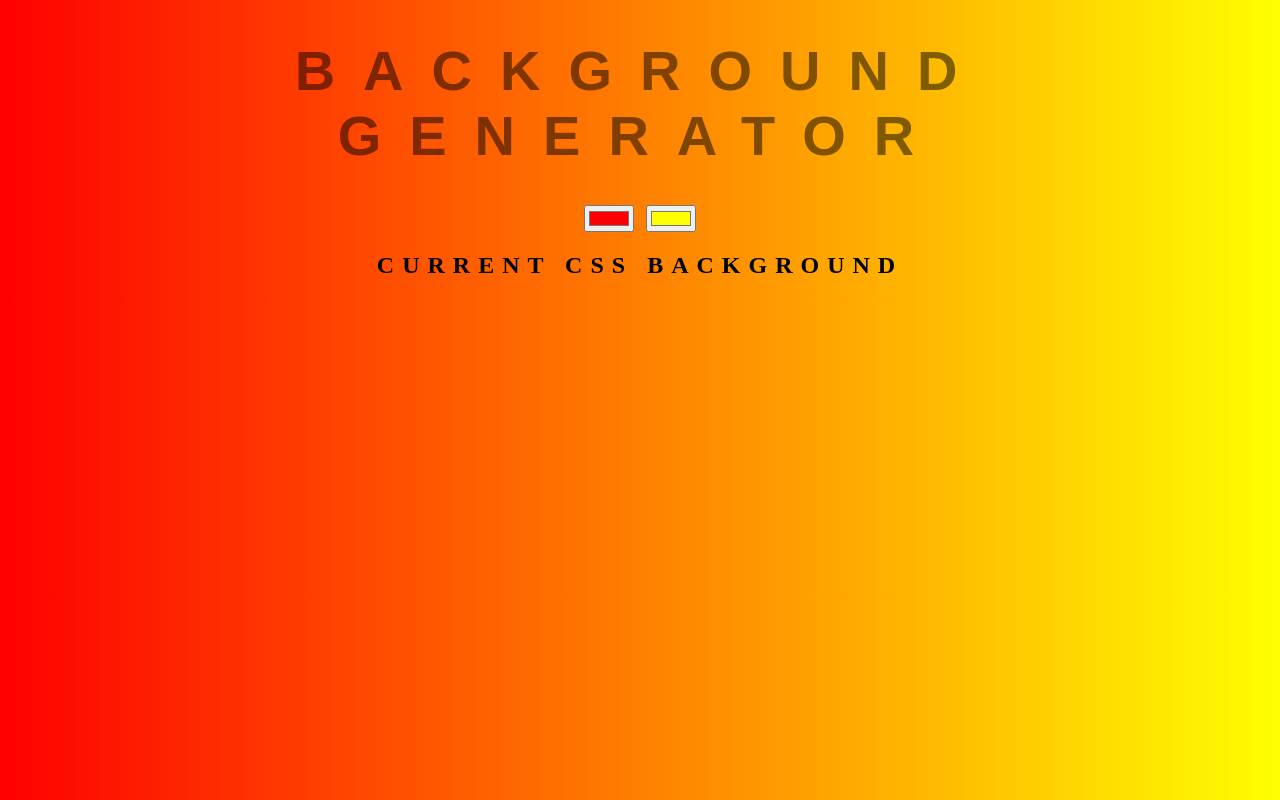
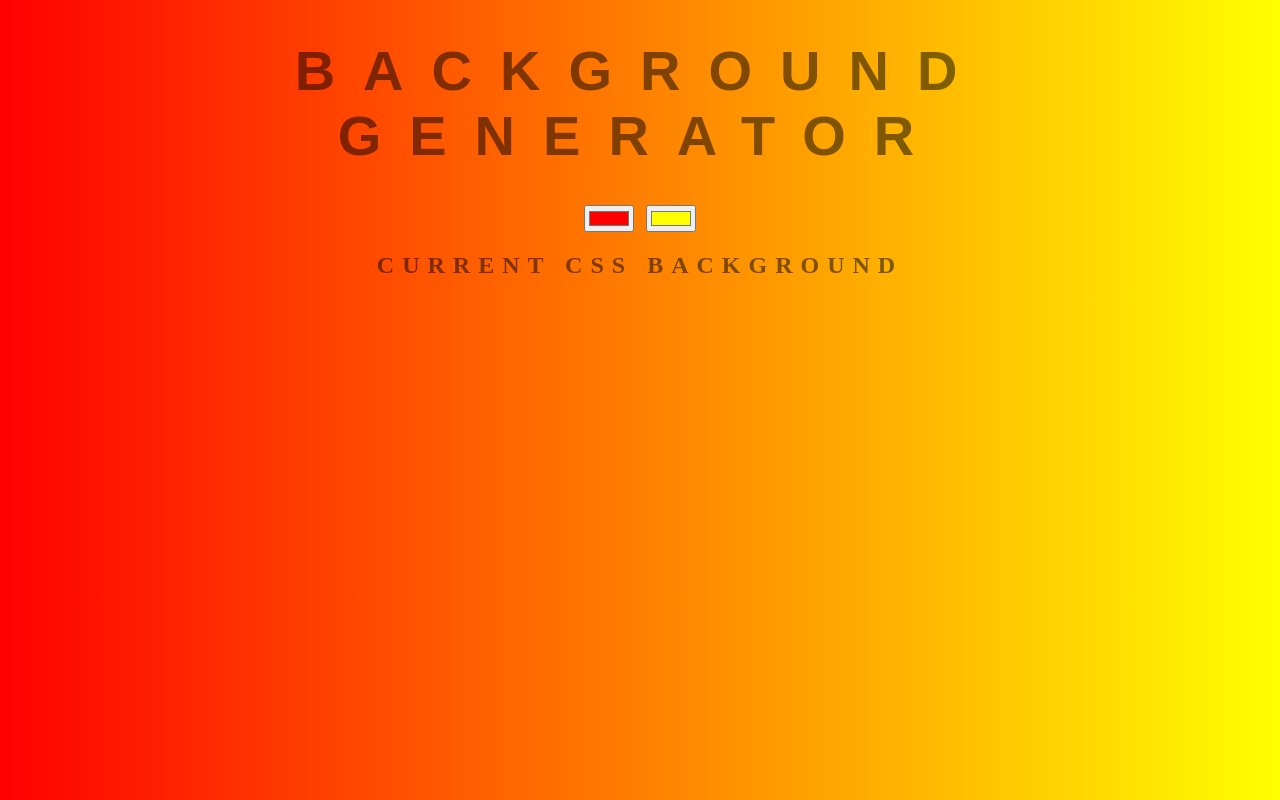
Before and after one commit to ravishing-ritisha/Background_Generator, a plain HTML site: page index.html in a window 1280 px wide. Drawn offline with Linux system fonts and the light colour scheme.

Commit message:
Add files via upload

```diff
--- a/style.css
+++ b/style.css
@@ -1,6 +1,6 @@
-body{
+ body{
 	font: 'Raleway',sans-serif;
-	color: rgba(0,0,0,5);
+	color: rgba(0,0,0,.5);
 	text-align: center;
 	text-transform: uppercase;
 	letter-spacing:  .5em;
```
